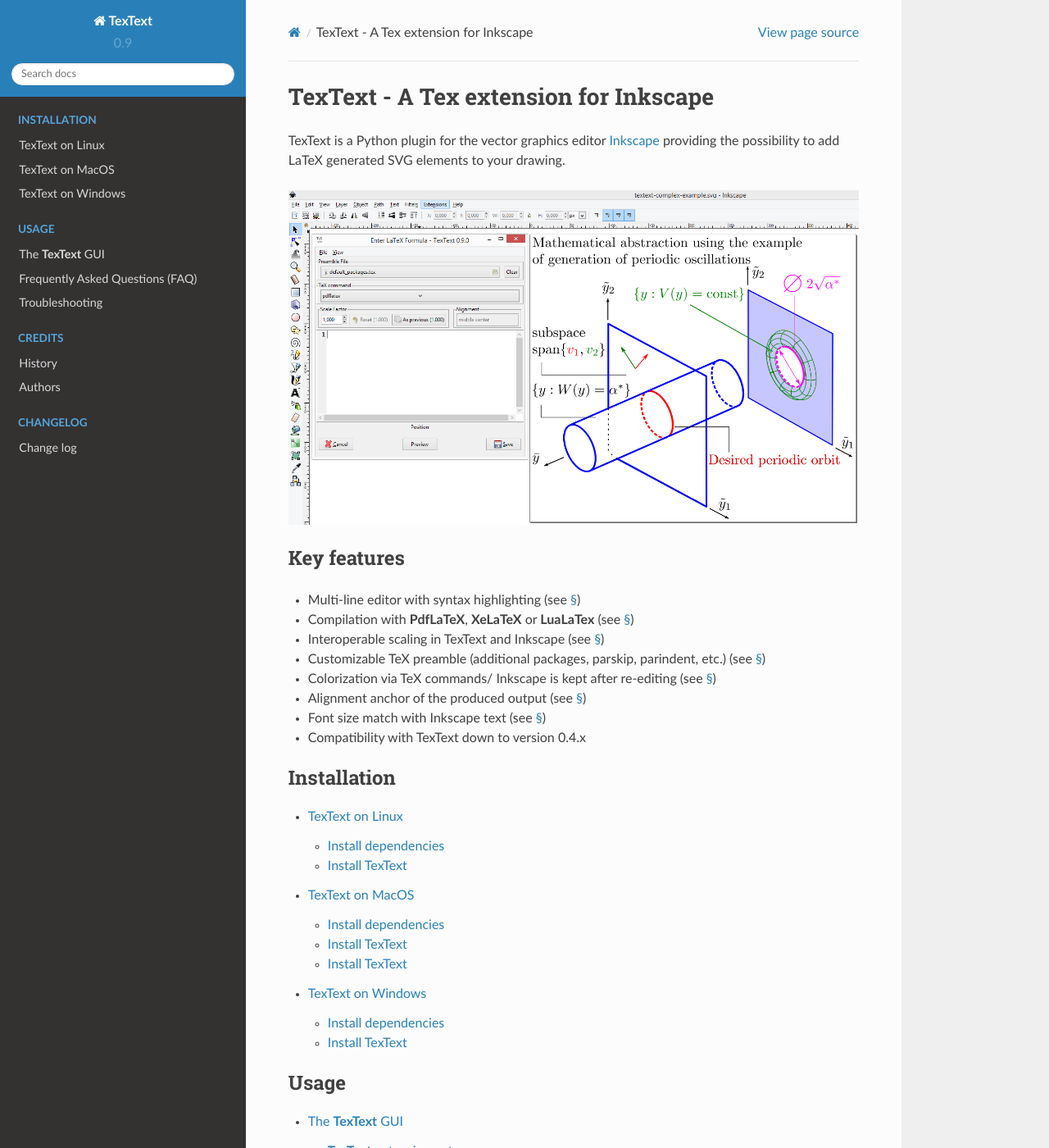
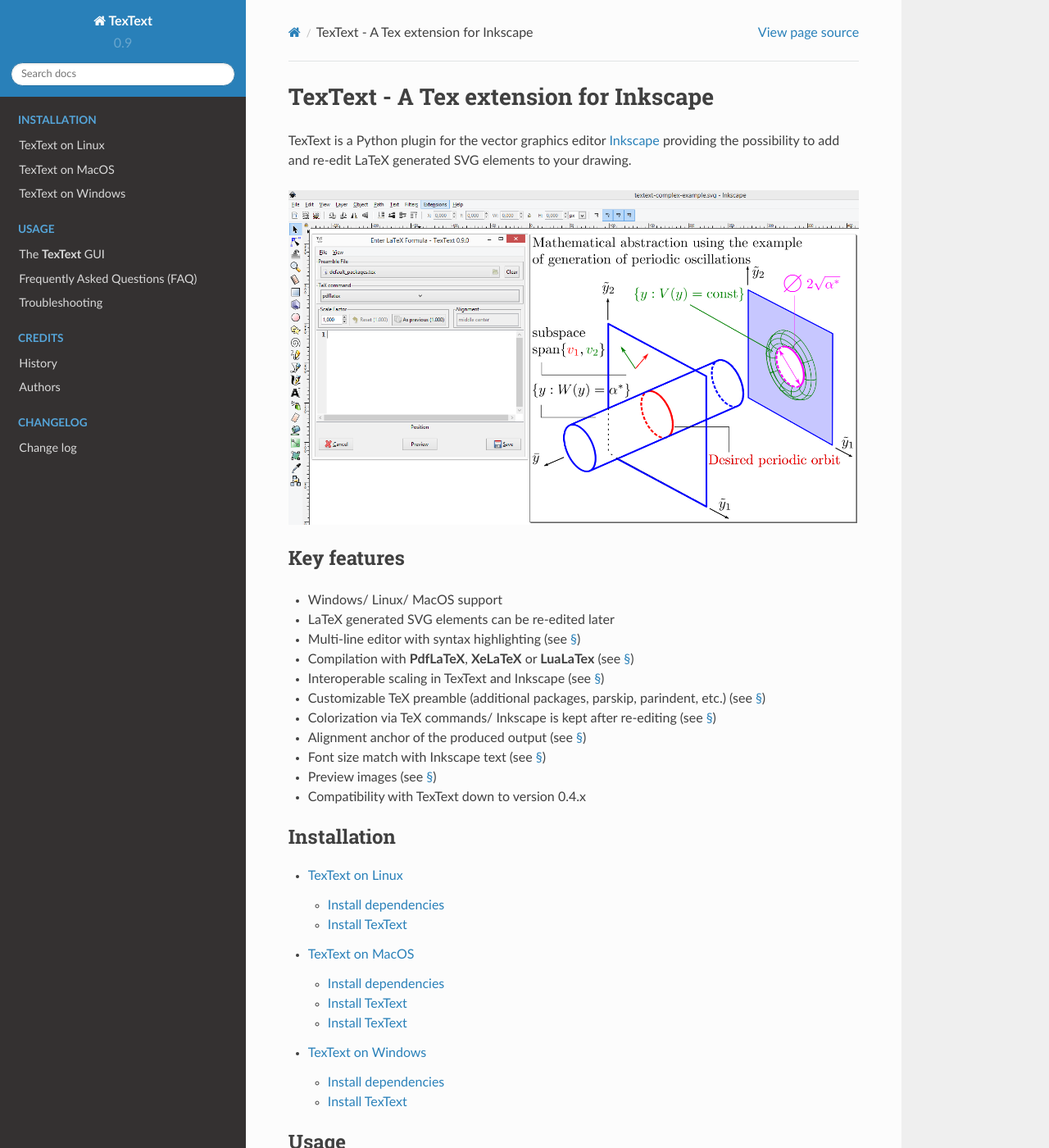
Before and after one commit to textext/textext, a Sphinx documentation site: the page built from docs/source/index.rst, in a window 1280 px wide and 1400 px high. Shown: the whole window at 82% size. Built offline with Sphinx 7.4.7 and the Read the Docs theme 2.0.0, drawn with Linux system fonts in a browser that asks for light colours.

Commit message:
Updated ReadMe and index

```diff
--- a/docs/source/index.rst
+++ b/docs/source/index.rst
@@ -3,7 +3,7 @@
 
 TexText is a Python plugin for the vector graphics editor
 `Inkscape <http://www.inkscape.org/>`__ providing the possibility to add
-LaTeX generated SVG elements to your drawing.
+and re-edit LaTeX generated SVG elements to your drawing.
 
 .. figure:: images/textext-with-inkscape.png
    :alt: TexText dialog with Inkscape
@@ -12,6 +12,8 @@
 Key features
 ------------
 
+-  Windows/ Linux/ MacOS support
+-  LaTeX generated SVG elements can be re-edited later
 -  Multi-line editor with syntax highlighting (see :ref:`§ <usage-dialog-overview>`)
 -  Compilation with **PdfLaTeX**, **XeLaTeX** or **LuaLaTex** (see :ref:`§ <usage-tex-compilers>`)
 -  Interoperable scaling in TexText and Inkscape (see :ref:`§ <usage-scaling>`)
@@ -19,6 +21,7 @@
 -  Colorization via TeX commands/ Inkscape is kept after re-editing (see :ref:`§ <usage-colorization>`)
 -  Alignment anchor of the produced output (see :ref:`§ <usage-alignment>`)
 -  Font size match with Inkscape text (see :ref:`§ <faq-font-size>`)
+-  Preview images  (see :ref:`§ <usage-preview>`)
 -  Compatibility with TexText down to version 0.4.x
 
 
--- a/docs/source/usage/troubleshooting.rst
+++ b/docs/source/usage/troubleshooting.rst
@@ -57,7 +57,7 @@
    :alt: empty error dialog
 
 Most likely something serious failed during compilation and you may find additional
-information under ``stderr``. , click on the ``+`` left to this label:
+information under ``stderr`` , click on the ``+`` left to this label:
 
 .. figure:: ../images/textext-error-dialog-stderr.png
    :scale: 50 %
```
Also changed, not shown: README.rst (+19 -10 lines).
